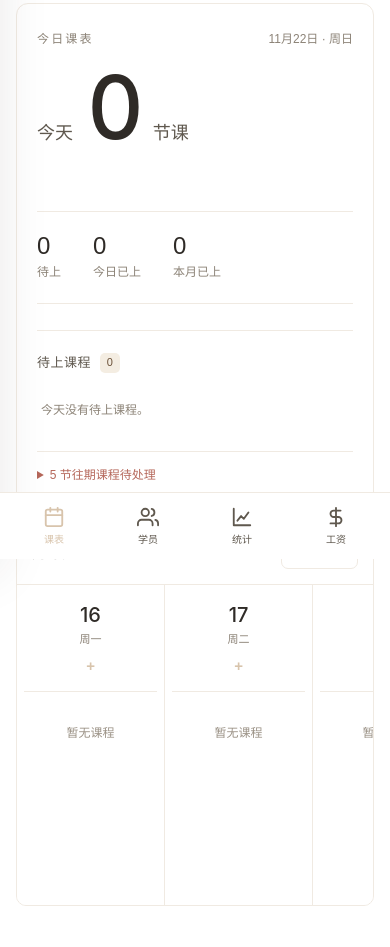
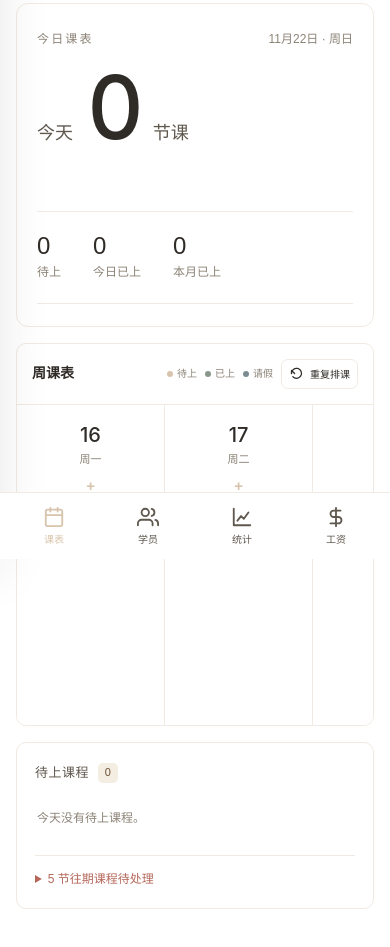
Before and after one commit to GuitarZ14/guitar-schedule, a plain HTML site: page index.html in a window 390 px wide. Shown: the part 285-1232 px from the top of the page. Drawn offline with Linux system fonts and the light colour scheme.

Commit message:
待上课程移到周课表右侧独立栏

```diff
--- a/index.html
+++ b/index.html
@@ -593,8 +593,8 @@
     display:inline-block;
   }
 </style>
-<link rel="stylesheet" href="./workspace.css?v=20261122-extreme-white-v1">
-<link rel="stylesheet" href="./teaching-course-workspace.css?v=20261122-extreme-white-v1">
+<link rel="stylesheet" href="./workspace.css?v=20261122-pending-right-v1">
+<link rel="stylesheet" href="./teaching-course-workspace.css?v=20261122-pending-right-v1">
 </head>
 <body>
 <div id="toast"></div>
@@ -679,7 +679,7 @@
     <div class="wrap">
       <section id="workspaceSummary" class="workspace-summary" aria-label="课程概览"></section>
       <div class="workspace-layout" id="workspaceLayout">
-        <aside id="todayBar" aria-label="今日课程与待处理课程"></aside>
+        <aside id="todayBar" aria-label="今日课表概览"></aside>
         <main>
           <section id="view-week" class="view" aria-label="课程表"></section>
           <section id="view-edit" class="view" hidden></section>
@@ -687,6 +687,7 @@
           <section id="view-stats" class="view" hidden></section>
           <section id="view-salary" class="view" hidden></section>
         </main>
+        <aside id="pendingBar" aria-label="待上课程"></aside>
       </div>
       <div id="dataHint" class="hint" hidden></div>
     </div>
@@ -1267,16 +1268,13 @@ function load(){
 function saveStudents(){ localStorage.setItem(STORE.students, JSON.stringify(students)); markLocalUpdated(); scheduleAutoBackup(); }
 function saveCourses(){ localStorage.setItem(STORE.courses, JSON.stringify(courses)); markLocalUpdated(); scheduleAutoBackup(); }
 
-/* ===== today bar ===== */
+/* ===== today bar: 今日聚焦（巨数 + 时间轴 + 统计）。待上课程列表见 renderPendingBar ===== */
 function renderToday(){
   const el=document.getElementById('todayBar');
-  /* 「今天要处理」区块仅在课表页展示；其余页面保持为空，不渲染该块 */
+  /* 今日聚焦区块仅在课表页展示；其余页面保持为空 */
   if(currentTab!=='week'){ el.innerHTML=''; return; }
   const today=todayStr();
-  const overdue = courses.filter(c=>c.status!=='done'&&c.status!=='absent'&&c.status!=='cancelled'&&c.date<today)
-                         .sort((a,b)=>a.date.localeCompare(b.date));
-  const todayItems = courses.filter(c=>c.date===today&&c.status!=='done'&&c.status!=='absent'&&c.status!=='cancelled')
-                            .sort((a,b)=>a.start.localeCompare(b.start));
+  const todayItems = courses.filter(c=>c.date===today&&c.status!=='done'&&c.status!=='absent'&&c.status!=='cancelled');
   const date=parseYMD(today);
   const todayAll=courses.filter(c=>c.date===today&&c.status!=='cancelled').length;
   const todayDone=courses.filter(c=>c.date===today&&c.status==='done').length;
@@ -1302,7 +1300,21 @@ function renderToday(){
     +'<div class="tf-subs"><div class="tf-sub"><span class="tf-sub-n">'+todayItems.length+'</span><span class="tf-sub-l">待上</span></div>'
     +'<div class="tf-sub"><span class="tf-sub-n">'+todayDone+'</span><span class="tf-sub-l">今日已上</span></div>'
     +'<div class="tf-sub"><span class="tf-sub-n">'+monthDone+'</span><span class="tf-sub-l">本月已上</span></div></div>'
-    +'<div class="tf-sep"></div>'
+    +'</div>';
+  el.innerHTML=html;
+}
+
+/* ===== pending bar: 待上课程操作列表（周课表右侧）。完成/请假/填写记录绑定随之迁移 ===== */
+function renderPendingBar(){
+  const el=document.getElementById('pendingBar');
+  if(!el) return;
+  if(currentTab!=='week'){ el.innerHTML=''; return; }
+  const today=todayStr();
+  const overdue = courses.filter(c=>c.status!=='done'&&c.status!=='absent'&&c.status!=='cancelled'&&c.date<today)
+                         .sort((a,b)=>a.date.localeCompare(b.date));
+  const todayItems = courses.filter(c=>c.date===today&&c.status!=='done'&&c.status!=='absent'&&c.status!=='cancelled')
+                            .sort((a,b)=>a.start.localeCompare(b.start));
+  let html='<div class="today pending-card">'
     +'<div class="tf-list-title">待上课程<span class="tf-count">'+todayItems.length+'</span></div>';
   if(!todayItems.length) html+='<div class="empty">今天没有待上课程。</div>';
   const renderItem=(c,over)=>{
@@ -3351,6 +3363,7 @@ function renderWorkspaceSummary(){
   const layout=document.getElementById('workspaceLayout');
   layout.classList.toggle('workspace-layout',currentTab==='week');
   document.getElementById('todayBar').hidden=currentTab!=='week';
+  document.getElementById('pendingBar').hidden=currentTab!=='week';
   if(currentTab!=='week') return;
   let start, end, label;
   if(viewMode==='week'){
@@ -3373,7 +3386,7 @@ function render(){
   switchTab();
   renderWorkspaceSummary();
   populateFilter();
-  renderToday(); renderHint();
+  renderToday(); renderPendingBar(); renderHint();
   if(currentTab==='week'){ if(viewMode==='day') renderDay(); else if(viewMode==='month') renderMonth(); else renderWeek(); }
   else if(currentTab==='edit') renderEdit();
   else if(currentTab==='homework') window.TeachingHomeworkPage.render(document.getElementById('view-homework'),courses,students);
@@ -3542,7 +3555,7 @@ init();
 /* 注册 Service Worker：支持「添加到主屏幕 / 安装为应用」与离线访问。
    仅在 https（或 localhost）下生效；file:// 打开会静默失败，不影响本地功能。
    版本哨兵：APP_VERSION 变更时强制清除旧缓存并重载，确保 UI 更新即时生效。 */
-const APP_VERSION = '2026-11-22-extreme-white-v1';
+const APP_VERSION = '2026-11-22-pending-right-v1';
 if ('serviceWorker' in navigator) {
   window.addEventListener('load', function () {
     /* 清理旧版本缓存，但绝不在用户输入期间强制重载页面。 */
--- a/service-worker.js
+++ b/service-worker.js
@@ -3,7 +3,7 @@
  *       JSONBin 备份接口始终走网络（不缓存，避免脏数据）。
  * 更新：改 CACHE 版本号即可让旧缓存失效。
  */
-const CACHE = 'guitar-wb-v88-extreme-white-v1';
+const CACHE = 'guitar-wb-v89-pending-right-v1';
 
 // 应用外壳（缓存这些即可离线运行；任意文件缺失也不阻断安装）
 const SHELL = [
@@ -29,10 +29,10 @@ const SHELL = [
   './teaching-homework-model.js?v=20261112-v1',
   './teaching-homework-editor.js?v=20261121-empty-homework-title-v1',
   './teaching-course-workspace.js?v=20261121-direct-status-v1',
-  './teaching-course-workspace.css?v=20261122-extreme-white-v1',
+  './teaching-course-workspace.css?v=20261122-pending-right-v1',
    './teaching-homework-index.js?v=20261118-batch-recovery-v1',
   './teaching-homework.js?v=20261115-parity-v1',
-   './workspace.css?v=20261122-extreme-white-v1',
+   './workspace.css?v=20261122-pending-right-v1',
   './manifest.webmanifest',
   './icon.svg',
   './icons/icon-16.png',
--- a/workspace.css
+++ b/workspace.css
@@ -97,10 +97,10 @@ button.primary{background:var(--primary);}
 .summary-metric span{display:block;color:var(--muted);font-size:12px;margin-bottom:7px;}
 .summary-metric b{font-size:26px;font-weight:550;line-height:1.2;font-family:var(--font-display);font-variant-numeric:tabular-nums;}
 .summary-metric small{font-size:12px;font-weight:400;color:var(--muted);margin-left:7px;}
-.workspace-layout{display:grid;grid-template-columns:minmax(0,1fr);gap:22px;align-items:start;}
-.workspace-layout main{min-width:0;}
-#todayBar{grid-column:1;grid-row:1;min-width:0;}
-.workspace-layout main{grid-column:1;grid-row:2;}
+.workspace-layout{display:grid;grid-template-columns:minmax(0,1fr) 320px;gap:22px;align-items:start;}
+#todayBar{grid-column:1 / -1;grid-row:1;min-width:0;}
+.workspace-layout main{grid-column:1;grid-row:2;min-width:0;}
+#pendingBar{grid-column:2;grid-row:2;min-width:0;}
 .schedule-panel{background:#fff;border:1px solid var(--line);border-radius:10px;overflow:hidden;}
 .month-panel{display:block;}
 .schedule-heading{padding:17px 18px;border-bottom:1px solid var(--line);display:flex;align-items:center;justify-content:space-between;gap:12px;}
@@ -182,7 +182,7 @@ button.primary{background:var(--primary);}
 .ccard:focus-visible{outline:2px solid var(--primary);outline-offset:2px;}
 @media(min-width:861px) and (max-width:1250px){
   .sidebar{width:184px;padding-left:12px;padding-right:12px;}
-  .brand{font-size:13px;}.workspace-layout{grid-template-columns:minmax(0,1fr) 240px;gap:16px;}
+  .brand{font-size:13px;}.workspace-layout{grid-template-columns:minmax(0,1fr) 260px;gap:16px;}
   .topbar{padding:24px 24px 18px;}.wrap{padding:0 24px 28px;}
   .weekgrid{overflow-x:auto;grid-template-columns:repeat(7,minmax(100px,1fr));}
 }
@@ -196,7 +196,7 @@ button.primary{background:var(--primary);}
   .filter{flex:0 1 150px;min-height:36px;margin-left:auto;}.view-toggle button{min-height:28px;padding:4px 11px;}
   .wrap{padding:0 16px calc(96px + env(safe-area-inset-bottom));}
   .workspace-summary{padding:16px 0;margin-bottom:16px;}.summary-metric{padding:0 14px;}.summary-metric span{font-size:11px;}.summary-metric b{font-size:23px;}
-  .workspace-layout{display:flex;flex-direction:column;gap:16px;}#todayBar{width:100%;order:0;}.workspace-layout main{width:100%;order:1;}
+  .workspace-layout{display:flex;flex-direction:column;gap:16px;}#todayBar{width:100%;order:0;}.workspace-layout main{width:100%;order:1;}#pendingBar{width:100%;order:2;}
   .weekgrid{display:flex;gap:0;padding:0;min-height:320px;scroll-padding:0;}.daycol{flex:0 0 148px;min-width:148px;}
   .month-weekdays,.month-grid{grid-template-columns:repeat(7,88px);min-width:616px;}
   .month-grid{min-height:max(348px,calc(100dvh - 470px));}
@@ -482,6 +482,11 @@ button:disabled:hover{transform:none;box-shadow:none;}
 .tf-list-title{display:flex;align-items:center;gap:9px;margin:22px 0 4px;font-size:13px;color:var(--text-2);letter-spacing:.04em;}
 .tf-count{display:inline-flex;align-items:center;justify-content:center;min-width:20px;height:20px;padding:0 5px;font-size:11px;color:var(--wood-d);background:var(--primary-soft);border-radius:5px;font-variant-numeric:tabular-nums;}
 .today-focus .titem{border-top:1px solid var(--line);}
+/* 周课表右侧待上课程卡：复用 .today 表面，压紧内边距适配窄栏 */
+.pending-card{padding:20px 18px;}
+.pending-card .tf-list-title{margin:0 0 6px;}
+.pending-card .titem{padding:14px 0;}
+.pending-card .empty{padding:20px 2px;}
 @media(max-width:700px){
   .today-focus{padding:26px 20px 22px;}
   .tf-num{font-size:88px;}
```
Also changed, not shown: 4 other files.
